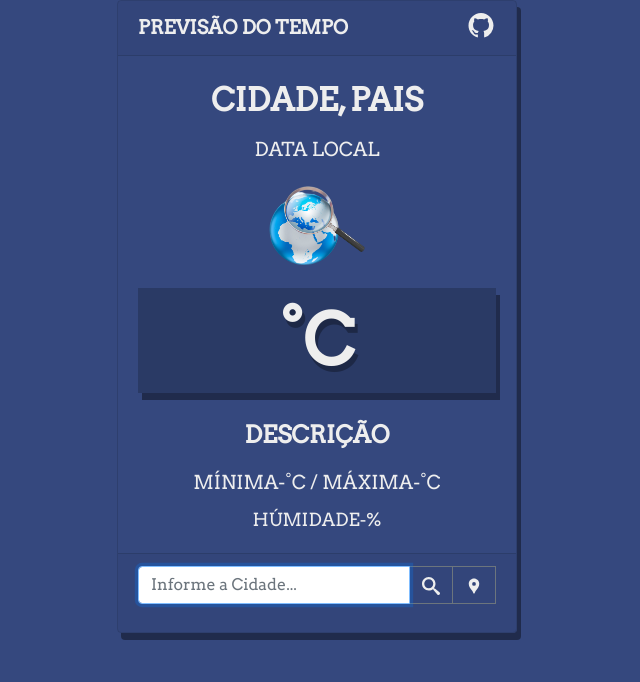
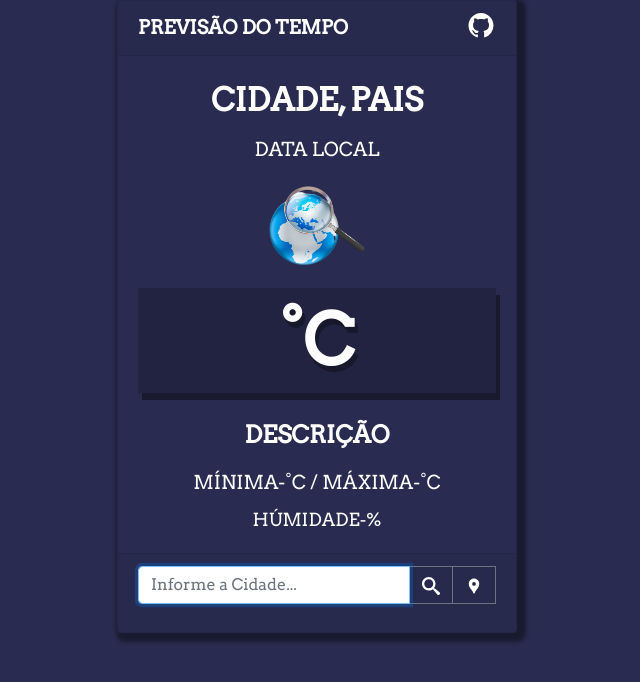
Before and after one commit to tiagoangelos/Previsao, a React (Create React App) app: page / in a window 1280 px wide. Shown: the top 682 px of the page, without its empty margins (323-963 px from the left). Built offline with nearby package versions, Linux system fonts and the light colour scheme.

Commit message:
style atl

```diff
--- a/src/components/Home/Home.css
+++ b/src/components/Home/Home.css
@@ -11,7 +11,7 @@ body {
 }
 
 .card-bootstrap {
-    box-shadow: 4px 7px rgba(0, 0, 0, 0.4);
+    box-shadow: 4px 4px 4px 5px rgba(0, 0, 0, 0.4);
     width: 25rem;
 }
 
--- a/src/components/Home/Home.js
+++ b/src/components/Home/Home.js
@@ -27,6 +27,7 @@ import _13d from '../../assets/icons/13d.png';
 import _13n from '../../assets/icons/13n.png';
 import _50d from '../../assets/icons/50d.png';
 import _50n from '../../assets/icons/50n.png';
+import { useEffect } from 'react';
 
 
 function Home(){
--- a/src/index.css
+++ b/src/index.css
@@ -7,8 +7,8 @@ body {
 
 /*color's */
 :root {
-  --color-background: #35487e;
-  --color-all: #eeeeee;
+  --color-background: #292c50;
+  --color-all: #ffffff;
   --color-icon-search: #ffffff;
   --color-primary: #ff1010;
   --color-background-span: #d0d0d0;
```
